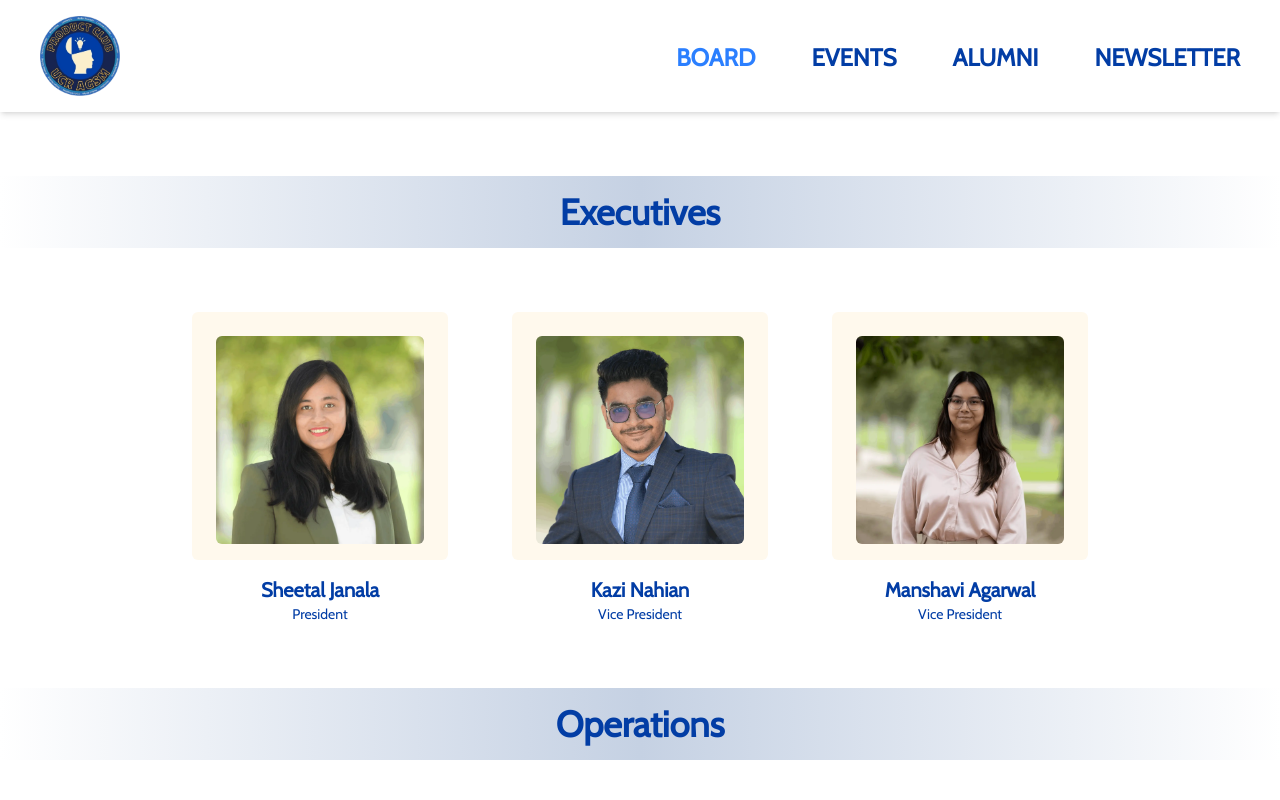
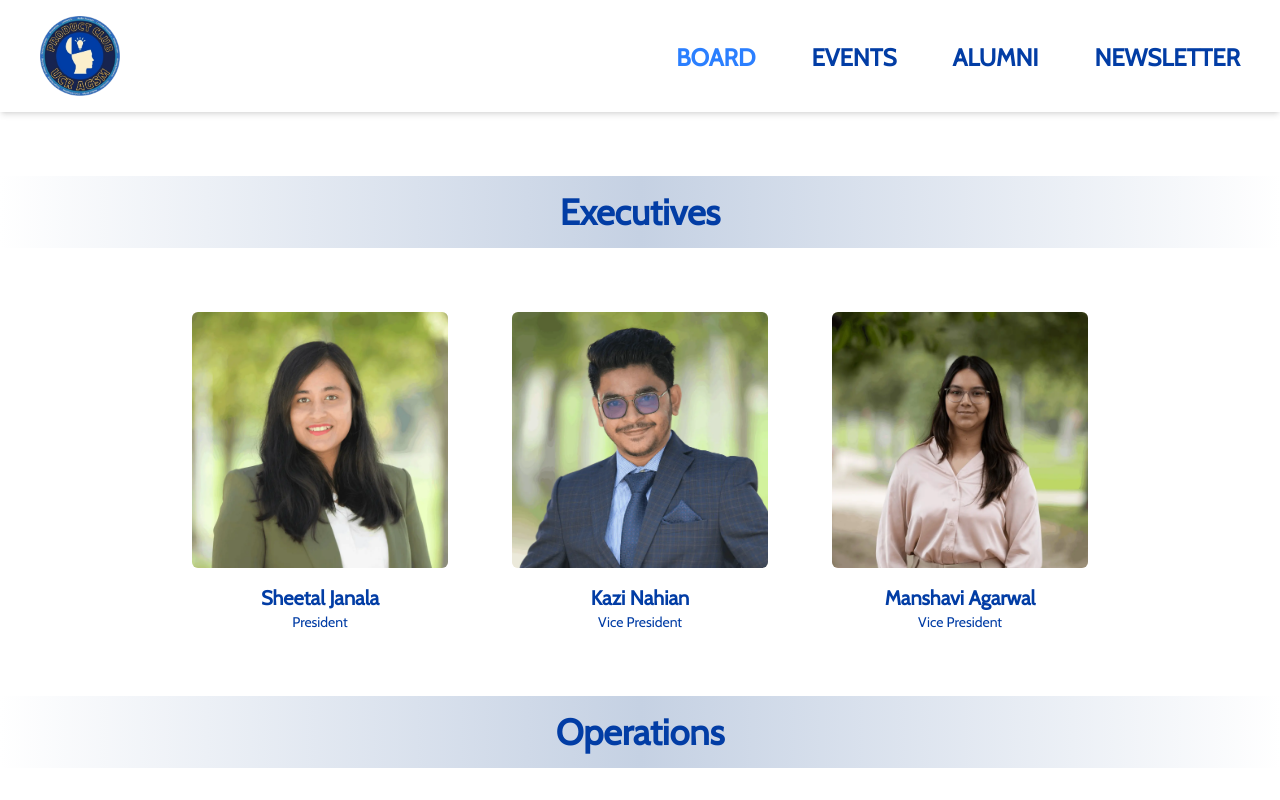
Before and after one commit to acm-ucr/agsm-website, a Next.js app: page /board in a window 1280 px wide. Shown: the top 800 px of the page. Built offline with nearby package versions, Linux system fonts and the light colour scheme.

Commit message:
change position to role

```diff
--- a/src/components/board/Card.tsx
+++ b/src/components/board/Card.tsx
@@ -1,15 +1,15 @@
-import Image from "next/image";
+import Image, { StaticImageData } from "next/image";
 
 interface BoardProps {
   name: string;
   role: string;
-  image: string;
+  image: string | StaticImageData;
 }
 
 const Card = ({ name, role, image }: BoardProps) => {
   return (
     <div className="flex w-64 flex-col items-center">
-      <div className="bg-agsm-yellow-100 w-full rounded-sm p-6 pb-4">
+      <div className="bg-agsm-yellow-100 w-full rounded-sm">
         <div className="relative aspect-square w-full">
           <Image
             src={image}
```
